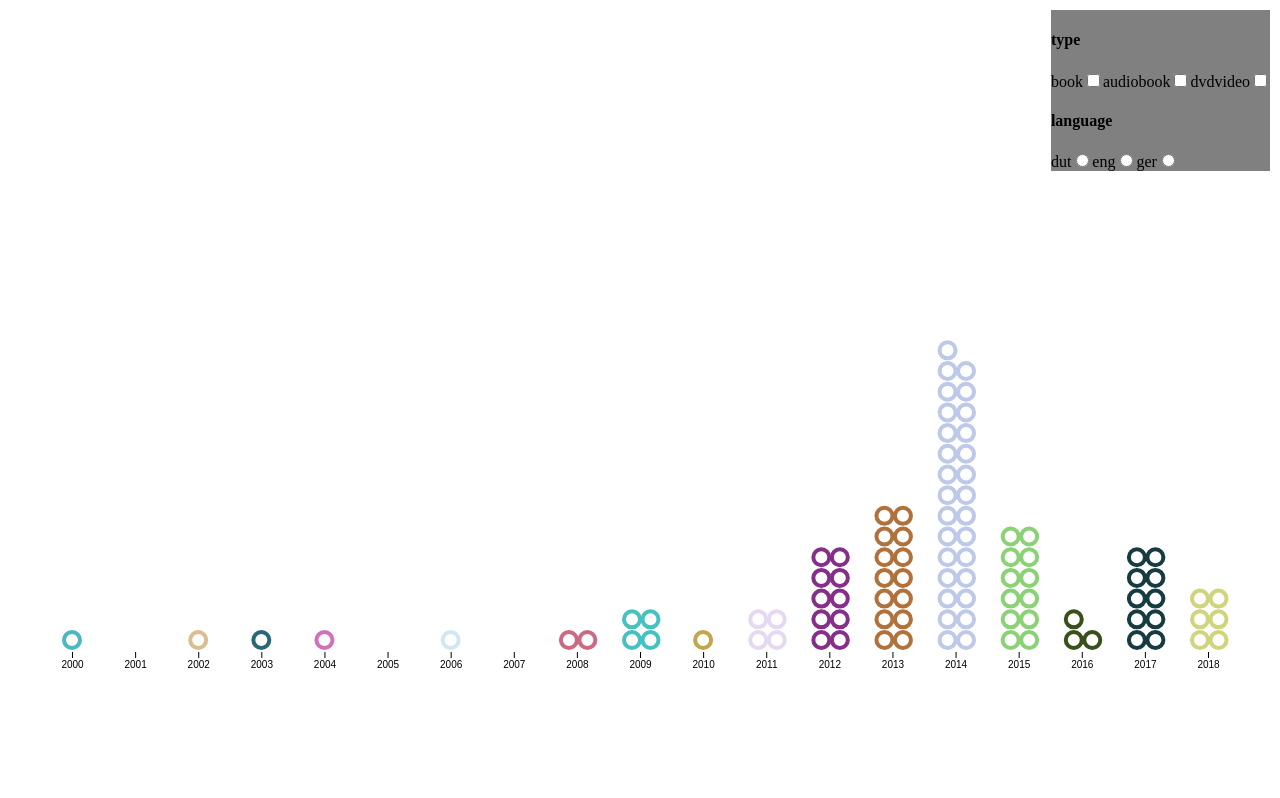
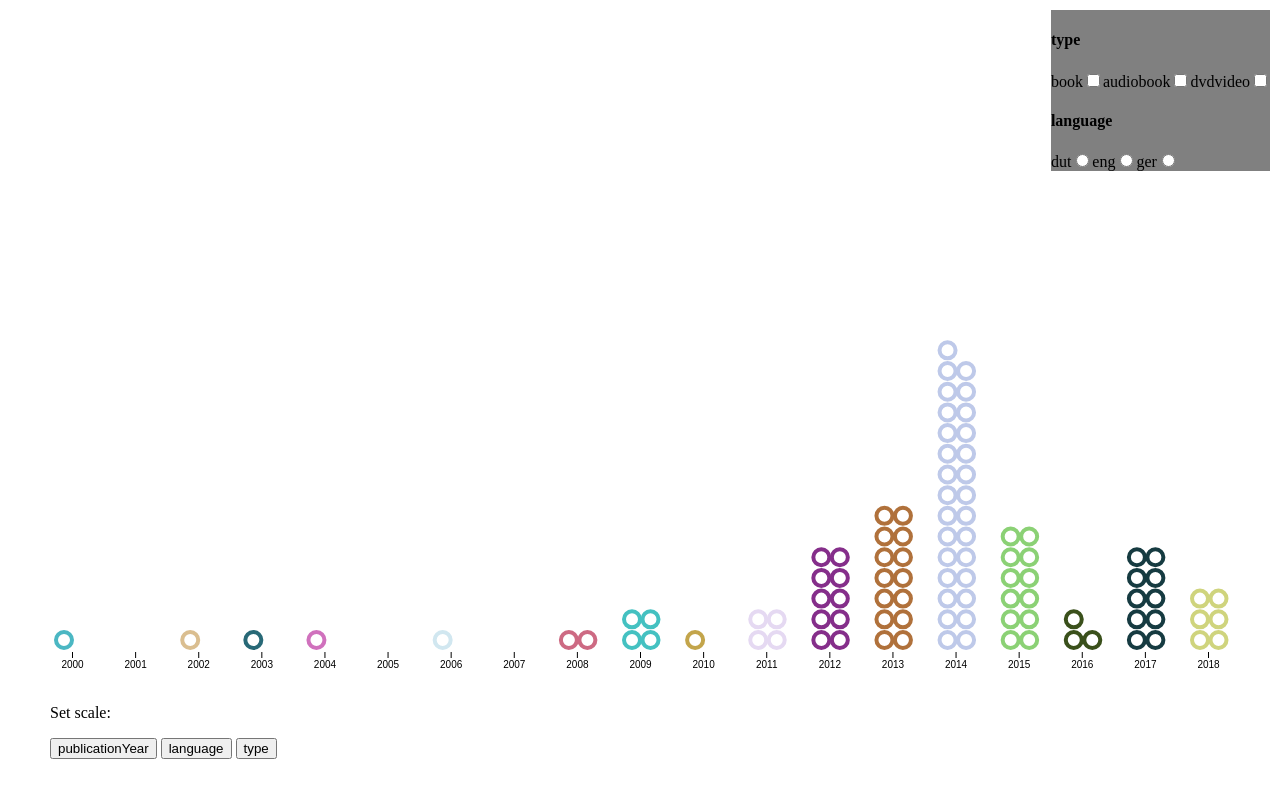
Before and after one commit to Denniswegereef/frontend-data, a website: page src/index.html in a window 1280 px wide. Drawn offline with Linux system fonts and the light colour scheme.

Commit message:
made dynamic axis

```diff
--- a/src/index.html
+++ b/src/index.html
@@ -12,8 +12,14 @@
   <div id="visualisation">
     <svg></svg>
   </div>
-<!--
-  <button id='remove'>New random</button> -->
+
+  <div id='changeScales'>
+    <p>Set scale:</p>
+    <button id='year'>publicationYear</button>
+    <button id='language'>language</button>
+    <button id='type'>type</button>
+  </div>
+
 </body>
 
 <script src="d3.js"></script>
--- a/src/index.js
+++ b/src/index.js
@@ -42,17 +42,28 @@ const group = svg
   .attr('transform', 'translate(' + margin.left + ',' + margin.top + ')')
 
 const filteredOptions = []
+let currentGraph = 'publicationYear'
 
 d3.json('data.json').then(data => {
+  console.log(data)
+
   const uniqueYears = uniqueKeys(data, 'publicationYear', 'asc')
 
-  const bandScaleX = d3.scaleBand().range([0, width])
-  const xScale = d3.scaleLinear().range([0, width])
-  const yScale = d3.scaleLinear().range([height, 0])
-  const bandScaleY = d3.scaleBand().range([0, height])
+  let xScale
+  let yScale = d3.scaleLinear().range([height, 0])
+  let bandScaleY = d3.scaleBand().range([0, height])
 
-  update(data)
+  update(data, currentGraph)
   filterSystem(data)
+
+  document.querySelector('#year').addEventListener('click', changeAxis)
+  document.querySelector('#type').addEventListener('click', changeAxis)
+  document.querySelector('#language').addEventListener('click', changeAxis)
+
+  function changeAxis(attr) {
+    update(data, this.innerHTML)
+    currentGraph = this.innerHTML
+  }
 
   function filterSystem(allData) {
     d3.select('#visualisation')
@@ -108,17 +119,20 @@ d3.json('data.json').then(data => {
       ? filteredOptions.splice(newTypeIndex, 1)
       : filteredOptions.push(newType)
 
-    updateFiltered()
+    updateFiltered(type)
   }
 
-  function updateFiltered() {
+  function updateFiltered(type) {
     const filteredData = data.filter(item => {
       if (checkIfOptionsMatch(item)) {
         return item
       }
     })
     // Als er nikls
-    filteredData.length > 0 ? update(filteredData) : update(data)
+    console.log(type)
+    filteredData.length > 0
+      ? update(filteredData, currentGraph)
+      : update(data, currentGraph)
   }
 
   function checkIfOptionsMatch(item) {
@@ -136,19 +150,21 @@ d3.json('data.json').then(data => {
     }
   }
 
-  function update(newData) {
-    const yearsSorted = d3
+  function update(newData, attr) {
+    const sortedYearsByAttr = d3
       .nest()
-      .key(book => book.publicationYear)
+      .key(book => book[attr])
       .entries(newData)
 
-    updateScale(yearsSorted)
+    updateScale(sortedYearsByAttr, attr)
 
-    const groups = svg.selectAll('.group').data(yearsSorted)
+    const groups = svg
+      .selectAll('.group')
+      .data(sortedYearsByAttr)
+      .attr('transform', d => getXposition(d))
 
     groups.exit().remove()
 
-    groups.attr('transform', d => getXposition(d))
     groups
       .enter()
       .append('g')
@@ -183,39 +199,55 @@ d3.json('data.json').then(data => {
   }
 
   function getXposition(d) {
-    return d.values.length > 1
+    console.log(d.key, +' ' + xScale(d.key))
+    if (Number.isInteger(Number(d.key))) {
+      return d.values.length >= 1
         ? `translate(${xScale(d.key) - dotSize}, ${-dotSize})`
         : `translate(${xScale(d.key)}, ${-dotSize})`
+    } else {
+      return `translate(${xScale(d.key)}, ${-dotSize})`
+    }
   }
 
-  function updateScale(updatedData) {
-    const min = d3.min(updatedData.map(d => d.key))
-    const max = d3.max(updatedData.map(d => d.key))
-
-    // Get the min and max year
+  function updateScale(updatedData, attr) {
+    let min, max
     const maxYearsTotal = d3.max(updatedData, d => d.values.length)
 
-    bandScaleX.domain([0, updatedData.length])
+    min = d3.min(updatedData.map(d => d.key))
+    max = d3.max(updatedData.map(d => d.key))
 
+    // console.log(updatedData[0].key)
+    if (Number.isInteger(Number(updatedData[0].key))) {
+      console.log('scale is in numbers')
+
+      xScale = d3.scaleLinear()
+      xScale.domain([min, max])
+    } else {
+      console.log('scale is in strings')
+
+      xScale = d3.scalePoint()
+      xScale.domain(updatedData.map(d => d.key))
+    }
+    xScale.range([0, width])
+    // Get the min and max year
     yScale.domain([0, maxYearsTotal])
-
     bandScaleY.domain([0, maxYearsTotal])
 
-    xScale.domain([min, max])
-
     const axis = d3.selectAll('.x-axis').remove()
-
-    svg
+    const bottomAxis = svg
       .append('g')
       .attr('class', 'x-axis')
       .style('color', '#black')
       .attr('transform', 'translate(0,' + (height + 4) + ')')
-      .call(
+
+    Number.isInteger(Number(updatedData[0].key))
+      ? bottomAxis.call(
           d3
             .axisBottom(xScale)
             .ticks(max - (min - 1))
             .tickFormat(d3.format('y'))
         )
+      : bottomAxis.call(d3.axisBottom(xScale).ticks(updatedData.length))
   }
 })
 
--- a/src/style.css
+++ b/src/style.css
@@ -22,3 +22,8 @@ svg {
 .dot {
   cursor: pointer;
 }
+
+#changeScales {
+  margin-top: 100px;
+  margin-left: 50px;
+}
```
Lines whose indentation alone changed are shown as unchanged.
